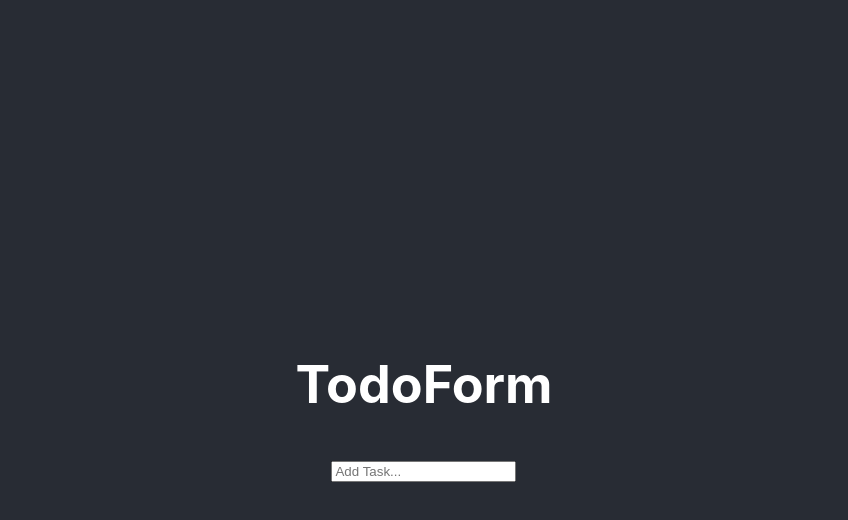
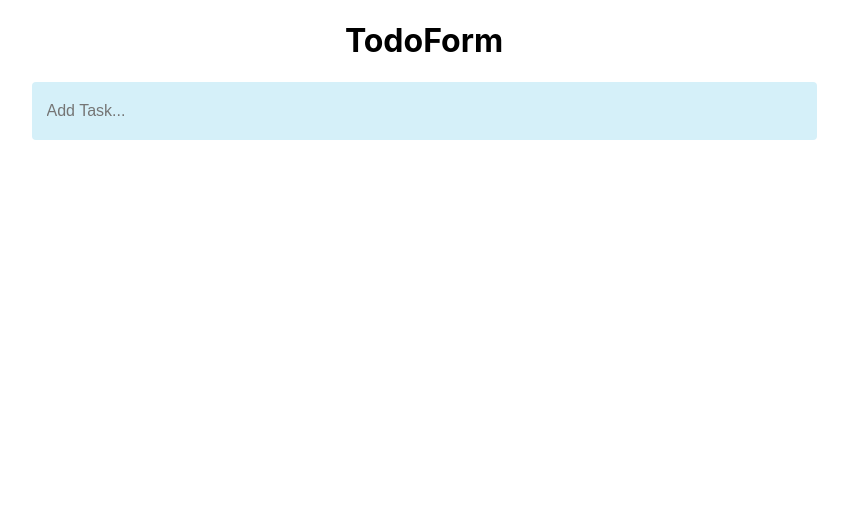
Before and after one commit to antdke/todo-list, a React (Create React App) app: page / in a window 1280 px wide. Shown: the top 520 px of the page, without its empty margins (216-1064 px from the left). Built offline with nearby package versions, Linux system fonts and the light colour scheme.

Commit message:
Removed default react styling and inject styling by react-jss

```diff
--- a/package.json
+++ b/package.json
@@ -10,6 +10,7 @@
     "@types/react-jss": "^8.6.3",
     "react": "^16.8.6",
     "react-dom": "^16.8.6",
+    "react-jss": "^8.6.1",
     "react-scripts": "3.0.1",
     "typescript": "3.5.2"
   },
--- a/src/App.tsx
+++ b/src/App.tsx
@@ -1,14 +1,22 @@
 import React from "react";
 import TodoForm from "./components/TodoForm";
 import "./App.css";
+import injectSheet, { ThemeProvider } from "react-jss";
+
+//const StyledComp = injectSheet(styles)(TodoForm)
+
+const theme = {
+  colorPrimary: "#d1f2fd",
+  colorSecondary: "#d5f0f9"
+};
 
 const App: React.FC = () => {
   return (
-    <div className="App">
-      <header className="App-header">
+    <ThemeProvider theme={theme}>
+      <div className="App">
         <TodoForm />
-      </header>
-    </div>
+      </div>
+    </ThemeProvider>
   );
 };
 
--- a/src/components/TodoForm.tsx
+++ b/src/components/TodoForm.tsx
@@ -7,13 +7,37 @@
 
 import React, { FormEvent } from "react";
 import TodoItem from "./TodoItem";
+import injectSheet from "react-jss";
 
-type MyState = {
+//styles
+const styles = {
+  input: {
+    width: "60%",
+    height: "56px",
+    borderRadius: "4px",
+    fontSize: "16px",
+    outline: "none",
+    border: "none",
+    paddingLeft: "15px",
+    background: "#d5f0f9"
+  }
+};
+
+// where I place the main theme colors
+const theme = {
+  colorPrimary: "#d5f0f9"
+};
+
+type TodoFormState = {
   newTodo: string;
   todos: string[];
 };
 
-class TodoForm extends React.Component<{}, MyState> {
+type TodoFormProps = {
+  classes: any;
+};
+
+class TodoForm extends React.Component<TodoFormProps, TodoFormState> {
   constructor(props: any) {
     super(props);
 
@@ -44,11 +68,13 @@ class TodoForm extends React.Component<{}, MyState> {
   };
 
   render() {
+    const { classes } = this.props;
     return (
       <div>
         <h1>TodoForm</h1>
         <form onSubmit={this.handleSubmit}>
           <input
+            className={classes.input}
             type="text"
             placeholder="Add Task..."
             onChange={this.handleChange}
@@ -66,4 +92,4 @@ class TodoForm extends React.Component<{}, MyState> {
   }
 }
 
-export default TodoForm;
+export default injectSheet(styles)(TodoForm);
```
Also changed, not shown: 1 other file (tests, documents, lock files or other folders).
